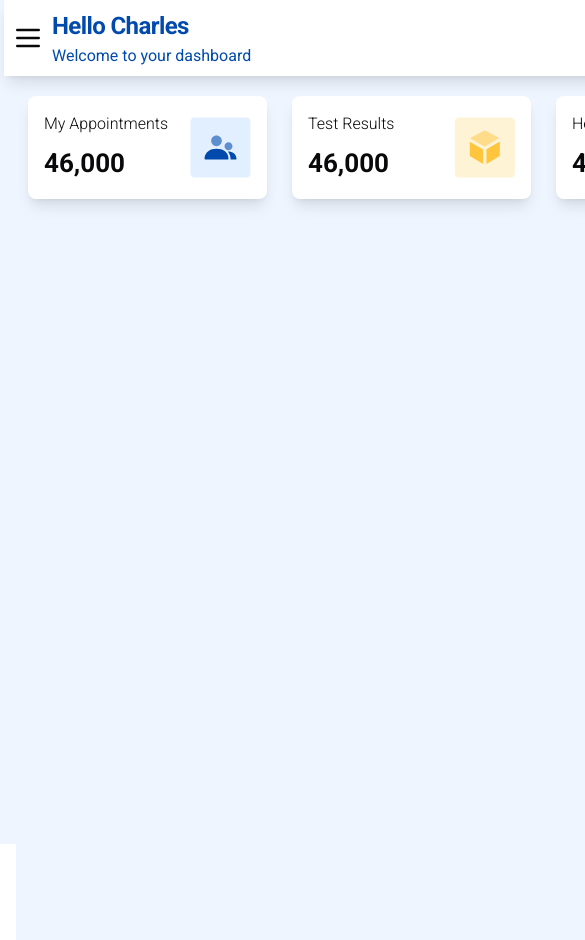
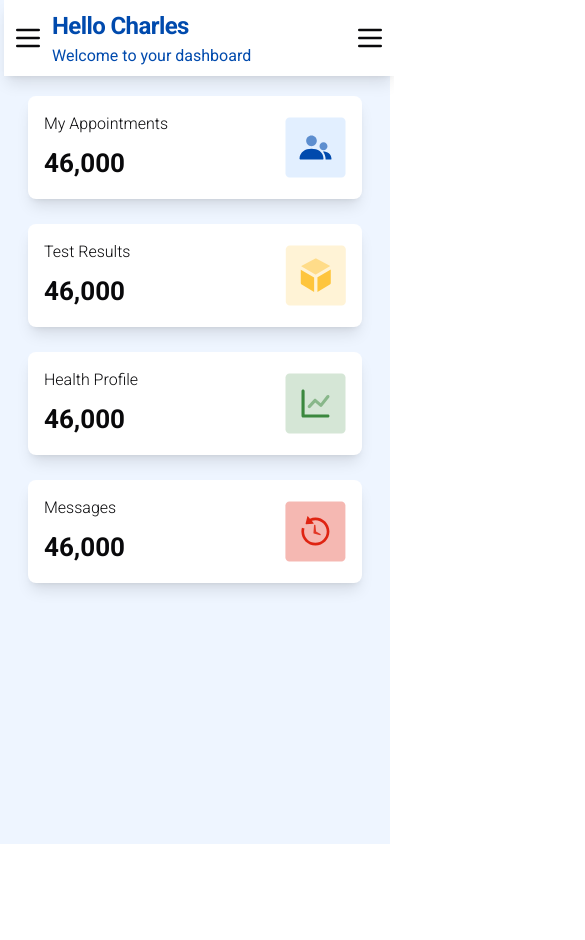
Before and after one commit to Nbiotek/frontend, a Next.js app: page /patient/dashboard in a window 390 px wide. Shown: the top 940 px of the page, 585 px wide, since content can reach past the window. After the commit the page ends 844 px from the top, so only its background shows below. Built offline with nearby package versions, Linux system fonts and the light colour scheme.

Commit message:
responsive menu header

```diff
--- a/src/app/(modules)/layout.tsx
+++ b/src/app/(modules)/layout.tsx
@@ -7,7 +7,7 @@ const Dashboardlayout = ({ children }: { children: React.ReactNode }) => {
     <SidebarProvider>
       <div className="flex min-h-screen w-full">
         <AppSidebar />
-        <main className="flex-1 bg-[#EEF5FF]">
+        <main className="w-full flex-1 bg-[#EEF5FF]">
           <MenuHeader />
           {children}
         </main>
--- a/src/app/(modules)/patient/dashboard/PatientView.tsx
+++ b/src/app/(modules)/patient/dashboard/PatientView.tsx
@@ -5,7 +5,7 @@ import { AppointmentsIcon, ResultIcon, HealthProfileIcon, MessagesIcon } from '@
 const PatientView = () => {
   return (
     <div className="container flex flex-col px-[12px]">
-      <div className="flex gap-[25px]">
+      <div className="flex w-full flex-wrap gap-[25px]">
         <CardMetrics title="My Appointments" value="46,000" icon={<AppointmentsIcon />} />
         <CardMetrics title="Test Results" value="46,000" icon={<ResultIcon />} />
         <CardMetrics title="Health Profile" value="46,000" icon={<HealthProfileIcon />} />
--- a/src/app/(modules)/patient/layout.tsx
+++ b/src/app/(modules)/patient/layout.tsx
@@ -1,7 +1,7 @@
 import { AppSidebar } from '@/components/dashboard/Sidebar/app-sidebar';
 
 const PatientDash = ({ children }: { children: React.ReactNode }) => {
-  return <div className="mx-4 mt-5 flex h-full w-full flex-col bg-[#EEF5FF]">{children}</div>;
+  return <div className="mx-4 mt-5 flex flex-col bg-[#EEF5FF]">{children}</div>;
 };
 
 export default PatientDash;
--- a/src/components/dashboard/Header/menu-header.tsx
+++ b/src/components/dashboard/Header/menu-header.tsx
@@ -34,8 +34,8 @@ const MenuHeader = () => {
   console.log('Is collapsed:', isCollapsed);
 
   return (
-    <div className="sticky top-0 mx-1 w-full bg-white p-2 shadow-lg   ">
-      <div className="flexBetween max-w-[1400px]">
+    <div className="mx-1 w-full bg-white p-2 shadow-lg  ">
+      <div className="flexBetween w-full max-w-[1400px]">
         <div className="flex items-center gap-2">
           {isCollapsed ? (
             <button onClick={toggleSidebar}>
@@ -53,7 +53,7 @@ const MenuHeader = () => {
             </Text>
           </div>
         </div>
-        <div className="mr-20 flex w-[261px] items-center justify-between">
+        <div className="mr-20 hidden w-[261px] items-center justify-between md:flex">
           <Bell size={32} color="#4044A7" />
           <Settings size={32} color="#4044A7" />
           <div className="flex items-center gap-2">
@@ -68,6 +68,7 @@ const MenuHeader = () => {
             </div>
           </div>
         </div>
+        <Menu size={32} className="md:hidden" />
       </div>
     </div>
   );
--- a/src/components/dashboard/metric/card.tsx
+++ b/src/components/dashboard/metric/card.tsx
@@ -8,7 +8,7 @@ interface CardProps {
 
 const CardMetrics = ({ title, value, icon }: CardProps) => {
   return (
-    <div className="flex w-[239px] items-center justify-between rounded-lg bg-white p-4 shadow-lg">
+    <div className="flex w-full items-center justify-between rounded-lg bg-white p-4 shadow-lg lg:w-[239px]">
       <div className="space-y-2">
         <Text variant="body" weight="light">
           {title}
```
